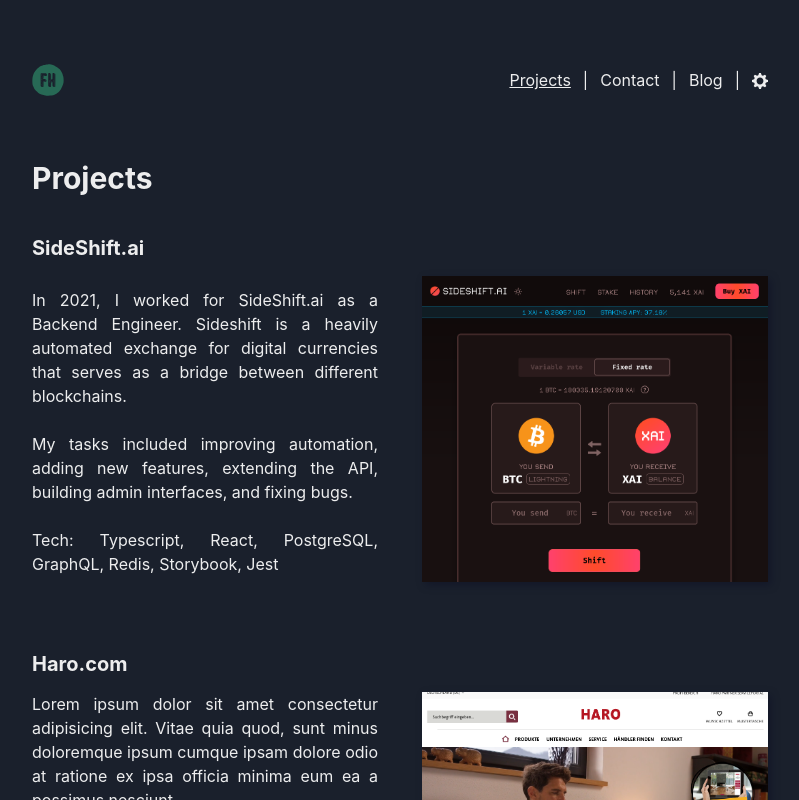
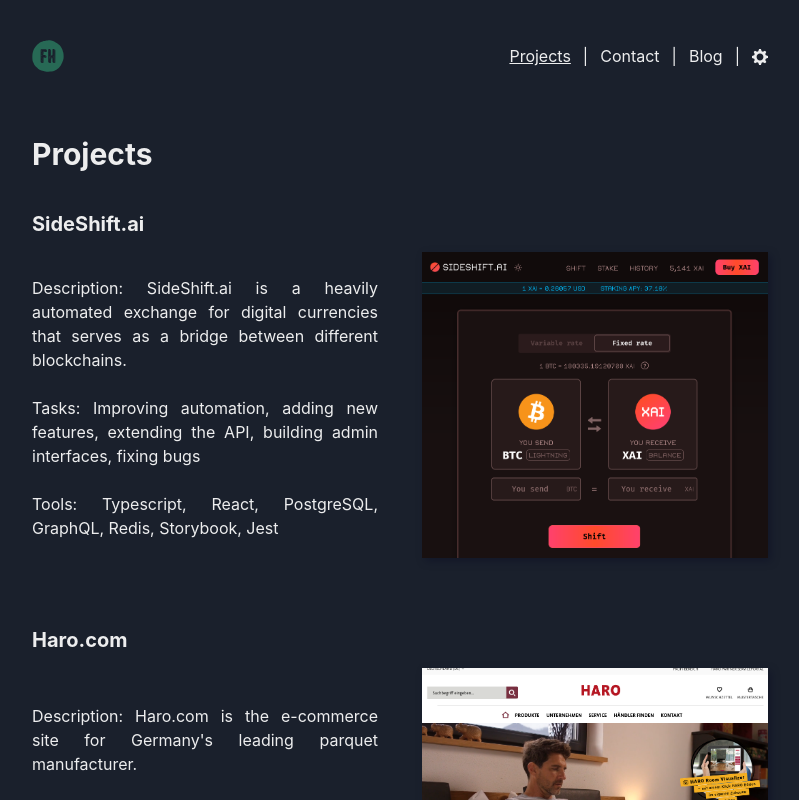
Before and after one commit to fx-ha/fxha.dev, a Next.js app: page /projects in a window 1280 px wide. Shown: the top 800 px of the page, without its empty margins (240-1039 px from the left). Built offline with nearby package versions, Linux system fonts and the light colour scheme.

Commit message:
feat: :sparkles: add projects descriptions (#35)
* feat: :sparkles: add projects descriptions

* fix: :memo: typo

```diff
--- a/src/components/Layout.tsx
+++ b/src/components/Layout.tsx
@@ -5,14 +5,23 @@
 const Layout = ({
   children,
   title,
+  description,
 }: {
   children: React.ReactNode
   title: string
+  description?: string
 }) => (
   <>
     <Head>
       <link rel="icon" href="/images/icon/favicon.ico" />
       <meta name="og:title" content={title} />
+      <meta
+        name="description"
+        content={
+          description ??
+          'Personal website of Felix Ha. Find out about recent projects and how to get in touch.'
+        }
+      />
       <title>{title}</title>
     </Head>
 
--- a/src/components/Navigation.tsx
+++ b/src/components/Navigation.tsx
@@ -51,7 +51,7 @@
   const { projects, contact, blog, language } = navigationContent[lang]
 
   return (
-    <Flex as="nav" alignItems="center" mt={{ base: '5', sm: '16' }} mb="16">
+    <Flex as="nav" alignItems="center" mt={{ base: '5', sm: '10' }} mb="16">
       <NextLink href="/" passHref>
         <Link>
           <Icon
--- a/src/components/ProjectSection.tsx
+++ b/src/components/ProjectSection.tsx
@@ -34,7 +34,7 @@
           <VStack align="left" spacing={6}>
             <Text textAlign="justify">{p1}</Text>
             <Text textAlign="justify">{p2}</Text>
-            <Text textAlign="justify">Tech: {tech}</Text>
+            <Text textAlign="justify">Tools: {tech}</Text>
           </VStack>
         </Flex>
 
--- a/src/components/ProjectsPreview.tsx
+++ b/src/components/ProjectsPreview.tsx
@@ -65,7 +65,7 @@
               </Text>
               <Text textAlign="justify">{p2}</Text>
               <Text textAlign="justify">
-                Tech: Typescript, React, PostgreSQL, GraphQL, Redis, Storybook,
+                Tools: Typescript, React, PostgreSQL, GraphQL, Redis, Storybook,
                 Jest
               </Text>
             </VStack>
--- a/src/pages/projects.tsx
+++ b/src/pages/projects.tsx
@@ -6,122 +6,115 @@
   en: {
     heading: 'Projects',
     sideshift: {
-      p1: 'In 2021, I worked for SideShift.ai as a Backend Engineer. Sideshift is a heavily automated exchange for digital currencies that serves as a bridge between different blockchains.',
-      p2: 'My tasks included improving automation, adding new features, extending the API, building admin interfaces, and fixing bugs.',
+      p1: 'Description: SideShift.ai is a heavily automated exchange for digital currencies that serves as a bridge between different blockchains.',
+      p2: 'Tasks: Improving automation, adding new features, extending the API, building admin interfaces, fixing bugs',
     },
     haro: {
-      // p1: '...admin interfaces...',
-      p1: 'Lorem ipsum dolor sit amet consectetur adipisicing elit. Vitae quia quod, sunt minus doloremque ipsum cumque ipsam dolore odio at ratione ex ipsa officia minima eum ea a possimus nesciunt.',
-      p2: 'Lorem ipsum dolor sit amet consectetur adipisicing elit. Vitae quia quod, sunt minus doloremque ipsum cumque ipsam dolore odio at ratione ex ipsa officia minima eum ea a possimus nesciunt.',
+      p1: "Description: Haro.com is the e-commerce site for Germany's leading parquet manufacturer.",
+      p2: 'Tasks: Building CRUD interfaces for admins, extending the API, fixing bugs, redesigning the frontend',
     },
     sunmarin: {
-      // p1: 'from adobe design to reponsive website with html css bootstrap',
-      p1: 'Lorem ipsum dolor sit amet consectetur adipisicing elit. Vitae quia quod, sunt minus doloremque ipsum cumque ipsam dolore odio at ratione ex ipsa officia minima eum ea a possimus nesciunt.',
-      p2: 'Lorem ipsum dolor sit amet consectetur adipisicing elit. Vitae quia quod, sunt minus doloremque ipsum cumque ipsam dolore odio at ratione ex ipsa officia minima eum ea a possimus nesciunt.',
+      p1: 'Description: Sunmarin.de is the e-commerce site for Sunmarin by Riedl, one of the leading manufacturers of swimwear & beachwear in Europe.',
+      p2: 'Tasks: Translating mockups to HTML and CSS, ensuring compatibility for all device sizes with responsive design, adding automatic language detection, following SEO best practices',
     },
     wegmann: {
-      // p1: 'storelocator admin',
-      p1: 'Lorem ipsum dolor sit amet consectetur adipisicing elit. Vitae quia quod, sunt minus doloremque ipsum cumque ipsam dolore odio at ratione ex ipsa officia minima eum ea a possimus nesciunt.',
-      p2: 'Lorem ipsum dolor sit amet consectetur adipisicing elit. Vitae quia quod, sunt minus doloremque ipsum cumque ipsam dolore odio at ratione ex ipsa officia minima eum ea a possimus nesciunt.',
+      p1: 'Description: Wegmann automotive is the world’s leader in the field of wheel balance weights. The store locator helps visitors find the closest dealership.',
+      p2: 'Tasks: Building the API with a relational database and CRUD admin interface for the store locator',
     },
     tac: {
-      p1: 'Lorem ipsum dolor sit amet consectetur adipisicing elit. Vitae quia quod, sunt minus doloremque ipsum cumque ipsam dolore odio at ratione ex ipsa officia minima eum ea a possimus nesciunt.',
-      p2: 'Lorem ipsum dolor sit amet consectetur adipisicing elit. Vitae quia quod, sunt minus doloremque ipsum cumque ipsam dolore odio at ratione ex ipsa officia minima eum ea a possimus nesciunt.',
-      // p1: 'solo project for theater group organized by the university of bayreuth',
-      // p2: 'Theater am Campus...highlight limited budget, hosted for free on Heroku and Vercel, only recurring cost is domain name... highlight user friendly cms wagtail... frontend with next js, responsive, incremental static regeneration, forms, calendar, ...',
+      p1: 'Description: Theater am Campus is a student organization from the University of Bayreuth. The site includes projects of all theater groups, with an event calendar and ticket reservation.',
+      p2: 'Tasks: Communicating with client, minimizing hosting costs to zero, UI and UX design, building a CMS for admins',
     },
     rw11: {
-      p1: 'Lorem ipsum dolor sit amet consectetur adipisicing elit. Vitae quia quod, sunt minus doloremque ipsum cumque ipsam dolore odio at ratione ex ipsa officia minima eum ea a possimus nesciunt.',
-      p2: 'Lorem ipsum dolor sit amet consectetur adipisicing elit. Vitae quia quod, sunt minus doloremque ipsum cumque ipsam dolore odio at ratione ex ipsa officia minima eum ea a possimus nesciunt.',
+      p1: 'Description:',
+      p2: 'Tasks: ',
     },
     drivechainexchange: {
-      p1: 'Lorem ipsum dolor sit amet consectetur adipisicing elit. Vitae quia quod, sunt minus doloremque ipsum cumque ipsam dolore odio at ratione ex ipsa officia minima eum ea a possimus nesciunt.',
-      // p1: 'exchange and coin news',
-      p2: 'Lorem ipsum dolor sit amet consectetur adipisicing elit. Vitae quia quod, sunt minus doloremque ipsum cumque ipsam dolore odio at ratione ex ipsa officia minima eum ea a possimus nesciunt.',
+      p1: 'Description:',
+      p2: 'Tasks: ',
     },
     whatthefiatfee: {
       // p1: 'more user friendly version of whatthefee.io',
-      p1: 'Lorem ipsum dolor sit amet consectetur adipisicing elit. Vitae quia quod, sunt minus doloremque ipsum cumque ipsam dolore odio at ratione ex ipsa officia minima eum ea a possimus nesciunt.',
-      p2: 'Lorem ipsum dolor sit amet consectetur adipisicing elit. Vitae quia quod, sunt minus doloremque ipsum cumque ipsam dolore odio at ratione ex ipsa officia minima eum ea a possimus nesciunt.',
+      p1: 'Description:',
+      p2: 'Tasks: ',
     },
     siasocial: {
-      p1: 'Lorem ipsum dolor sit amet consectetur adipisicing elit. Vitae quia quod, sunt minus doloremque ipsum cumque ipsam dolore odio at ratione ex ipsa officia minima eum ea a possimus nesciunt.',
-      p2: 'Lorem ipsum dolor sit amet consectetur adipisicing elit. Vitae quia quod, sunt minus doloremque ipsum cumque ipsam dolore odio at ratione ex ipsa officia minima eum ea a possimus nesciunt.',
+      p1: 'Description:',
+      p2: 'Tasks: ',
     },
     askaspecialist: {
       // p1: 'submit question, get answer from specialist, pay for professional advice',
-      p1: 'Lorem ipsum dolor sit amet consectetur adipisicing elit. Vitae quia quod, sunt minus doloremque ipsum cumque ipsam dolore odio at ratione ex ipsa officia minima eum ea a possimus nesciunt.',
-      p2: 'Lorem ipsum dolor sit amet consectetur adipisicing elit. Vitae quia quod, sunt minus doloremque ipsum cumque ipsam dolore odio at ratione ex ipsa officia minima eum ea a possimus nesciunt.',
+      p1: 'Description:',
+      p2: 'Tasks: ',
     },
     wsbmentions: {
       // p1: 'reddit api and image analysis with ocr by tesseract',
-      p1: 'Lorem ipsum dolor sit amet consectetur adipisicing elit. Vitae quia quod, sunt minus doloremque ipsum cumque ipsam dolore odio at ratione ex ipsa officia minima eum ea a possimus nesciunt.',
-      p2: 'Lorem ipsum dolor sit amet consectetur adipisicing elit. Vitae quia quod, sunt minus doloremque ipsum cumque ipsam dolore odio at ratione ex ipsa officia minima eum ea a possimus nesciunt.',
+      p1: 'Description:',
+      p2: 'Tasks: ',
     },
     leveld: {
       // p1: 'letterboxd inspired diary for videogames',
-      p1: 'Lorem ipsum dolor sit amet consectetur adipisicing elit. Vitae quia quod, sunt minus doloremque ipsum cumque ipsam dolore odio at ratione ex ipsa officia minima eum ea a possimus nesciunt.',
-      p2: 'Lorem ipsum dolor sit amet consectetur adipisicing elit. Vitae quia quod, sunt minus doloremque ipsum cumque ipsam dolore odio at ratione ex ipsa officia minima eum ea a possimus nesciunt.',
+      p1: 'Description:',
+      p2: 'Tasks: ',
     },
     lnreddit: {
-      p1: 'Lorem ipsum dolor sit amet consectetur adipisicing elit. Vitae quia quod, sunt minus doloremque ipsum cumque ipsam dolore odio at ratione ex ipsa officia minima eum ea a possimus nesciunt.',
-      p2: 'Lorem ipsum dolor sit amet consectetur adipisicing elit. Vitae quia quod, sunt minus doloremque ipsum cumque ipsam dolore odio at ratione ex ipsa officia minima eum ea a possimus nesciunt.',
+      p1: 'Description:',
+      p2: 'Tasks: ',
     },
   },
   de: {
     heading: 'Projekte',
     sideshift: {
-      p1: '2021 habe ich für SideShift.ai als Backend-Entwickler gearbeitet. Sideshift ist eine stark automatisierte Tauschbörse für Kryptowährungen, die als Brücke zwischen verschiedenen Blockchains dient.',
-      p2: 'Meine Aufgabe war, Prozesse zu automatisieren, neue Funktionen zu implementieren, das API zu erweitern, grafische Oberflächen für Administratoren zu bauen und Fehler zu beheben.',
+      p1: 'Beschreibung: SideShift.ai ist eine stark automatisierte Tauschbörse für Kryptowährungen, die als Brücke zwischen verschiedenen Blockchains dient.',
+      p2: 'Aufgaben: Prozesse automatisieren, neue Funktionen implementieren, API erweitern, grafische Oberflächen für Administratoren erstellen, Fehler beheben',
     },
     haro: {
-      p1: 'Lorem ipsum dolor sit amet consectetur adipisicing elit. Vitae quia quod, sunt minus doloremque ipsum cumque ipsam dolore odio at ratione ex ipsa officia minima eum ea a possimus nesciunt.',
-      p2: 'Lorem ipsum dolor sit amet consectetur adipisicing elit. Vitae quia quod, sunt minus doloremque ipsum cumque ipsam dolore odio at ratione ex ipsa officia minima eum ea a possimus nesciunt.',
+      p1: 'Beschreibung:',
+      p2: 'Aufgaben: ',
     },
     sunmarin: {
-      p1: 'Lorem ipsum dolor sit amet consectetur adipisicing elit. Vitae quia quod, sunt minus doloremque ipsum cumque ipsam dolore odio at ratione ex ipsa officia minima eum ea a possimus nesciunt.',
-      p2: 'Lorem ipsum dolor sit amet consectetur adipisicing elit. Vitae quia quod, sunt minus doloremque ipsum cumque ipsam dolore odio at ratione ex ipsa officia minima eum ea a possimus nesciunt.',
+      p1: 'Beschreibung:',
+      p2: 'Aufgaben: ',
     },
     wegmann: {
-      // p1: 'storelocator admin',
-      p1: 'Lorem ipsum dolor sit amet consectetur adipisicing elit. Vitae quia quod, sunt minus doloremque ipsum cumque ipsam dolore odio at ratione ex ipsa officia minima eum ea a possimus nesciunt.',
-      p2: 'Lorem ipsum dolor sit amet consectetur adipisicing elit. Vitae quia quod, sunt minus doloremque ipsum cumque ipsam dolore odio at ratione ex ipsa officia minima eum ea a possimus nesciunt.',
+      p1: 'Beschreibung: ',
+      p2: 'Aufgaben: ',
     },
     tac: {
-      p1: 'Lorem ipsum dolor sit amet consectetur adipisicing elit. Vitae quia quod, sunt minus doloremque ipsum cumque ipsam dolore odio at ratione ex ipsa officia minima eum ea a possimus nesciunt.',
-      p2: 'Lorem ipsum dolor sit amet consectetur adipisicing elit. Vitae quia quod, sunt minus doloremque ipsum cumque ipsam dolore odio at ratione ex ipsa officia minima eum ea a possimus nesciunt.',
+      p1: 'Beschreibung:',
+      p2: 'Aufgaben: ',
     },
     rw11: {
-      p1: 'Lorem ipsum dolor sit amet consectetur adipisicing elit. Vitae quia quod, sunt minus doloremque ipsum cumque ipsam dolore odio at ratione ex ipsa officia minima eum ea a possimus nesciunt.',
-      p2: 'Lorem ipsum dolor sit amet consectetur adipisicing elit. Vitae quia quod, sunt minus doloremque ipsum cumque ipsam dolore odio at ratione ex ipsa officia minima eum ea a possimus nesciunt.',
+      p1: 'Beschreibung: ',
+      p2: 'Aufgaben: ',
     },
     drivechainexchange: {
-      p1: 'Lorem ipsum dolor sit amet consectetur adipisicing elit. Vitae quia quod, sunt minus doloremque ipsum cumque ipsam dolore odio at ratione ex ipsa officia minima eum ea a possimus nesciunt.',
-      p2: 'Lorem ipsum dolor sit amet consectetur adipisicing elit. Vitae quia quod, sunt minus doloremque ipsum cumque ipsam dolore odio at ratione ex ipsa officia minima eum ea a possimus nesciunt.',
+      p1: 'Beschreibung:',
+      p2: 'Aufgaben: ',
     },
     whatthefiatfee: {
-      p1: 'Lorem ipsum dolor sit amet consectetur adipisicing elit. Vitae quia quod, sunt minus doloremque ipsum cumque ipsam dolore odio at ratione ex ipsa officia minima eum ea a possimus nesciunt.',
-      p2: 'Lorem ipsum dolor sit amet consectetur adipisicing elit. Vitae quia quod, sunt minus doloremque ipsum cumque ipsam dolore odio at ratione ex ipsa officia minima eum ea a possimus nesciunt.',
+      p1: 'Beschreibung:',
+      p2: 'Aufgaben: ',
     },
     siasocial: {
-      p1: 'Lorem ipsum dolor sit amet consectetur adipisicing elit. Vitae quia quod, sunt minus doloremque ipsum cumque ipsam dolore odio at ratione ex ipsa officia minima eum ea a possimus nesciunt.',
-      p2: 'Lorem ipsum dolor sit amet consectetur adipisicing elit. Vitae quia quod, sunt minus doloremque ipsum cumque ipsam dolore odio at ratione ex ipsa officia minima eum ea a possimus nesciunt.',
+      p1: 'Beschreibung:',
+      p2: 'Aufgaben: ',
     },
     askaspecialist: {
-      p1: 'Lorem ipsum dolor sit amet consectetur adipisicing elit. Vitae quia quod, sunt minus doloremque ipsum cumque ipsam dolore odio at ratione ex ipsa officia minima eum ea a possimus nesciunt.',
-      p2: 'Lorem ipsum dolor sit amet consectetur adipisicing elit. Vitae quia quod, sunt minus doloremque ipsum cumque ipsam dolore odio at ratione ex ipsa officia minima eum ea a possimus nesciunt.',
+      p1: 'Beschreibung: ',
+      p2: 'Aufgaben: ',
     },
     wsbmentions: {
-      p1: 'Lorem ipsum dolor sit amet consectetur adipisicing elit. Vitae quia quod, sunt minus doloremque ipsum cumque ipsam dolore odio at ratione ex ipsa officia minima eum ea a possimus nesciunt.',
-      p2: 'Lorem ipsum dolor sit amet consectetur adipisicing elit. Vitae quia quod, sunt minus doloremque ipsum cumque ipsam dolore odio at ratione ex ipsa officia minima eum ea a possimus nesciunt.',
+      p1: 'Beschreibung: ',
+      p2: 'Aufgaben: ',
     },
     leveld: {
-      p1: 'Lorem ipsum dolor sit amet consectetur adipisicing elit. Vitae quia quod, sunt minus doloremque ipsum cumque ipsam dolore odio at ratione ex ipsa officia minima eum ea a possimus nesciunt.',
-      p2: 'Lorem ipsum dolor sit amet consectetur adipisicing elit. Vitae quia quod, sunt minus doloremque ipsum cumque ipsam dolore odio at ratione ex ipsa officia minima eum ea a possimus nesciunt.',
+      p1: 'Beschreibung: ',
+      p2: 'Aufgaben: ',
     },
     lnreddit: {
-      p1: 'Lorem ipsum dolor sit amet consectetur adipisicing elit. Vitae quia quod, sunt minus doloremque ipsum cumque ipsam dolore odio at ratione ex ipsa officia minima eum ea a possimus nesciunt.',
-      p2: 'Lorem ipsum dolor sit amet consectetur adipisicing elit. Vitae quia quod, sunt minus doloremque ipsum cumque ipsam dolore odio at ratione ex ipsa officia minima eum ea a possimus nesciunt.',
+      p1: 'Beschreibung: ',
+      p2: 'Aufgaben: ',
     },
   },
 }
```
